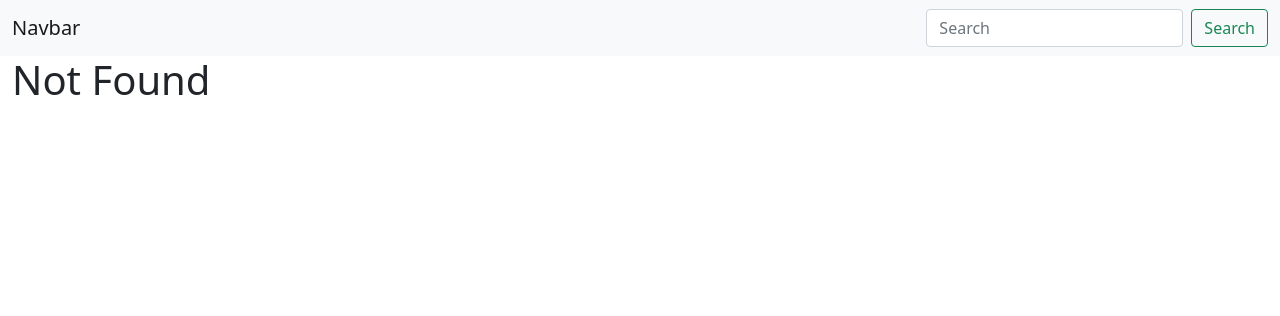
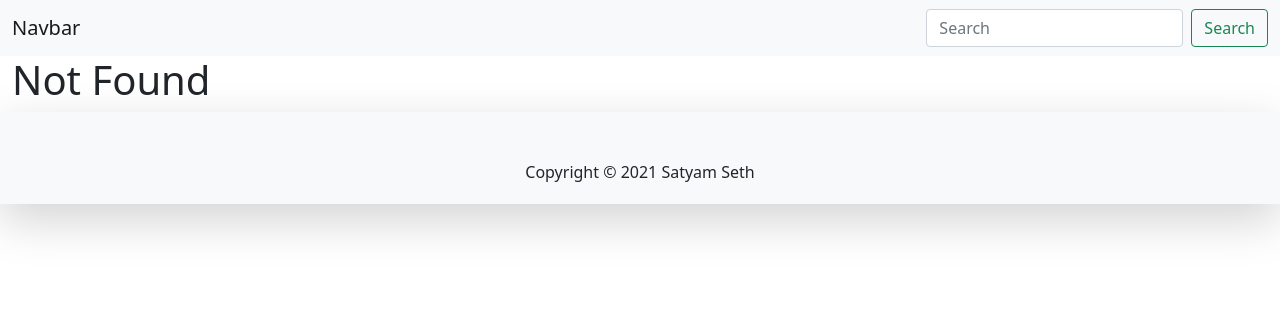
Before and after one commit to satyam-seth/cowin_vaccination, a Django app: page / in a window 1280 px wide. Shown: the top 316 px of the page. Run offline with Django 3.2, Linux system fonts and the light colour scheme; data that the repository does not hold is empty; some libraries are stand-ins or nearby versions; some web fonts are replaced.

Commit message:
add footer template

```diff
--- a/vaccination/core/templates/core/base.html
+++ b/vaccination/core/templates/core/base.html
@@ -20,6 +20,8 @@
         {% endblock content %}
     </div>
 
+    {% include 'core/footer.html' %}
+
     <script src="{% static 'core/js/bootstrap.min.js' %}"></script>
     <script src="{% static 'core/js/popper.js' %}"></script>
     <script src="{% static 'core/js/all.min.js' %}"></script>
--- /dev/null
+++ b/vaccination/core/templates/core/footer.html
@@ -0,0 +1,14 @@
+<footer class="container-fluid yellow p-0 shadow-lg bg-light">
+    <div class="text-center p-1">
+        <div class="pt-1">
+            <a href="https://www.facebook.com/profile.php?id=100009900399617" target="_blank"><i class="fab fa-facebook fa-2x m-1 text-white"></i></a>
+            <a href="https://www.instagram.com/satyam1998.1998/" target="_blank"><i class="fab fa-instagram fa-2x m-1 text-white"></i></a>
+            <a href="mailto:satyam1998.1998@gmail.com" target="_blank"><i class="fas fa-envelope fa-2x m-1 text-white"></i></a>
+            <a href="https://www.hackerrank.com/satyam1998_1998" target="_blank"><i class="fab fa-hackerrank fa-2x m-1 text-white"></i></a>
+            <a href="https://twitter.com/SatyamS31450520" target="_blank"><i class="fab fa-twitter fa-2x m-1 text-white"></i></a>
+            <a href="https://www.linkedin.com/in/satyam-seth-39069b17a" target="_blank"><i class="fab fa-linkedin fa-2x m-1 text-white"></i></a>
+            <a href="https://github.com/satyam-seth" target="_blank"><i class="fab fa-github fa-2x m-1 text-white"></i></a>
+        </div>
+        <p>Copyright &#169; 2021 Satyam Seth</p>
+    </div>
+</footer>
```
